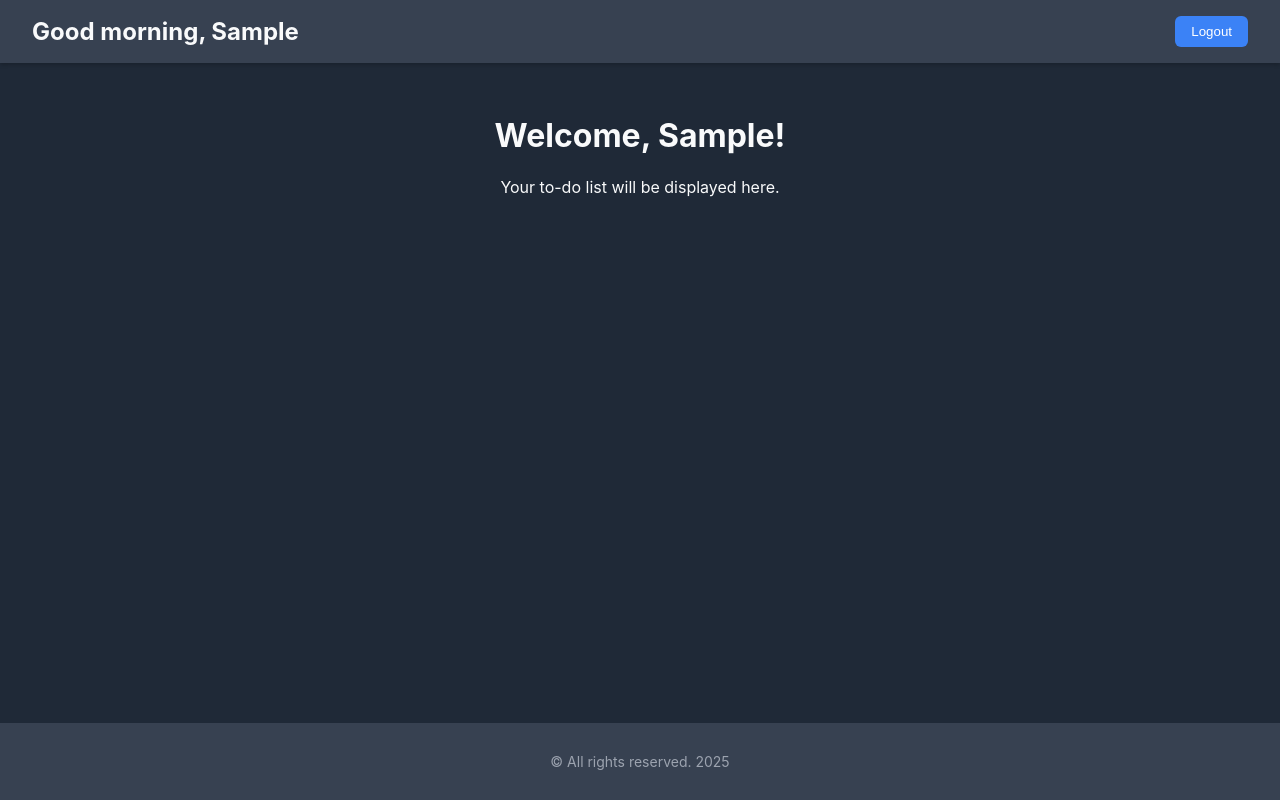
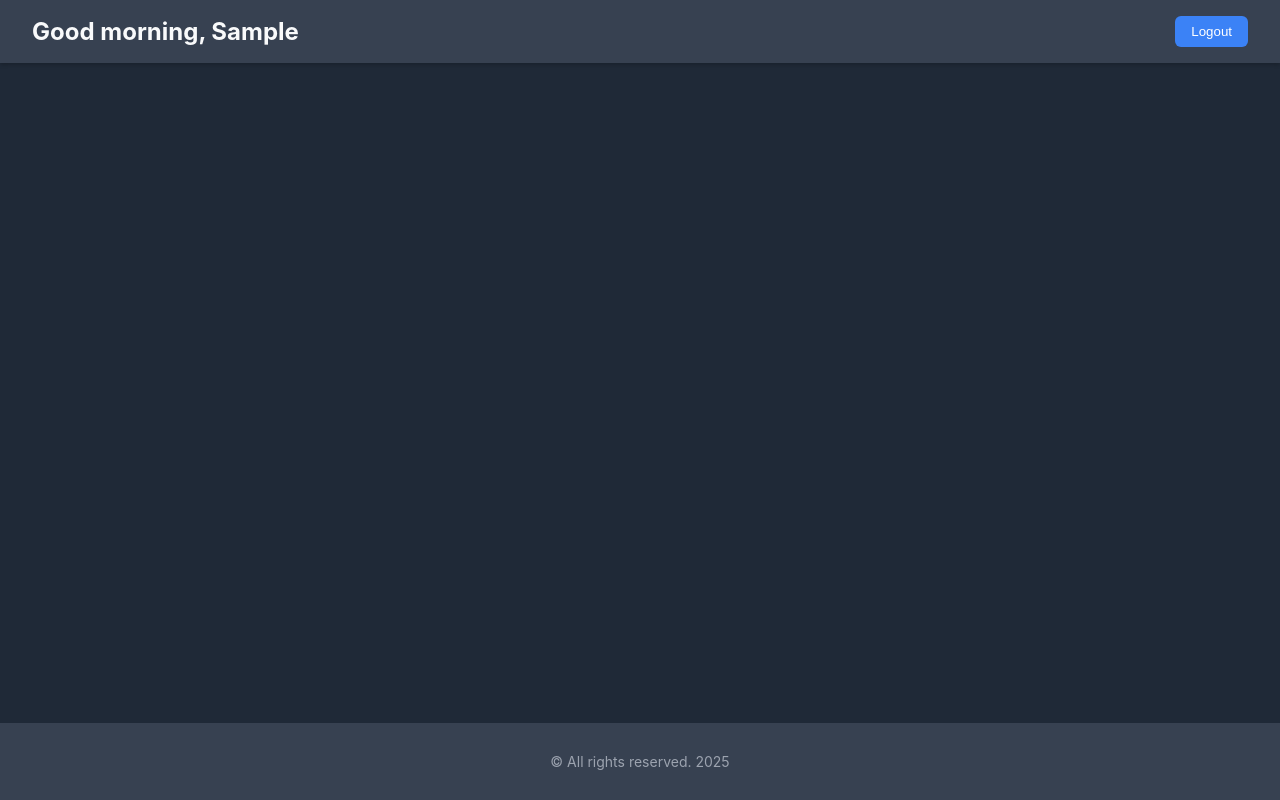
Before and after one commit to svtsv01/task, a React (Vite) app in the folder my-react-app/: page / in a window 1280 px wide. Built offline with nearby package versions, Linux system fonts and the light colour scheme; sample sign-in values are in the browser's storage.

Commit message:
redundant code has been deleted

```diff
--- a/my-react-app/src/screens/MainScreen.jsx
+++ b/my-react-app/src/screens/MainScreen.jsx
@@ -10,8 +10,7 @@ const MainScreen = () => {
     <div className="main-layout">
       <Header />
       <main className="app-content">
-        <h1>Welcome, {user?.firstName || 'User'}!</h1>
-        <p>Your to-do list will be displayed here.</p>
+
       </main>
       <Footer />
     </div>
```
